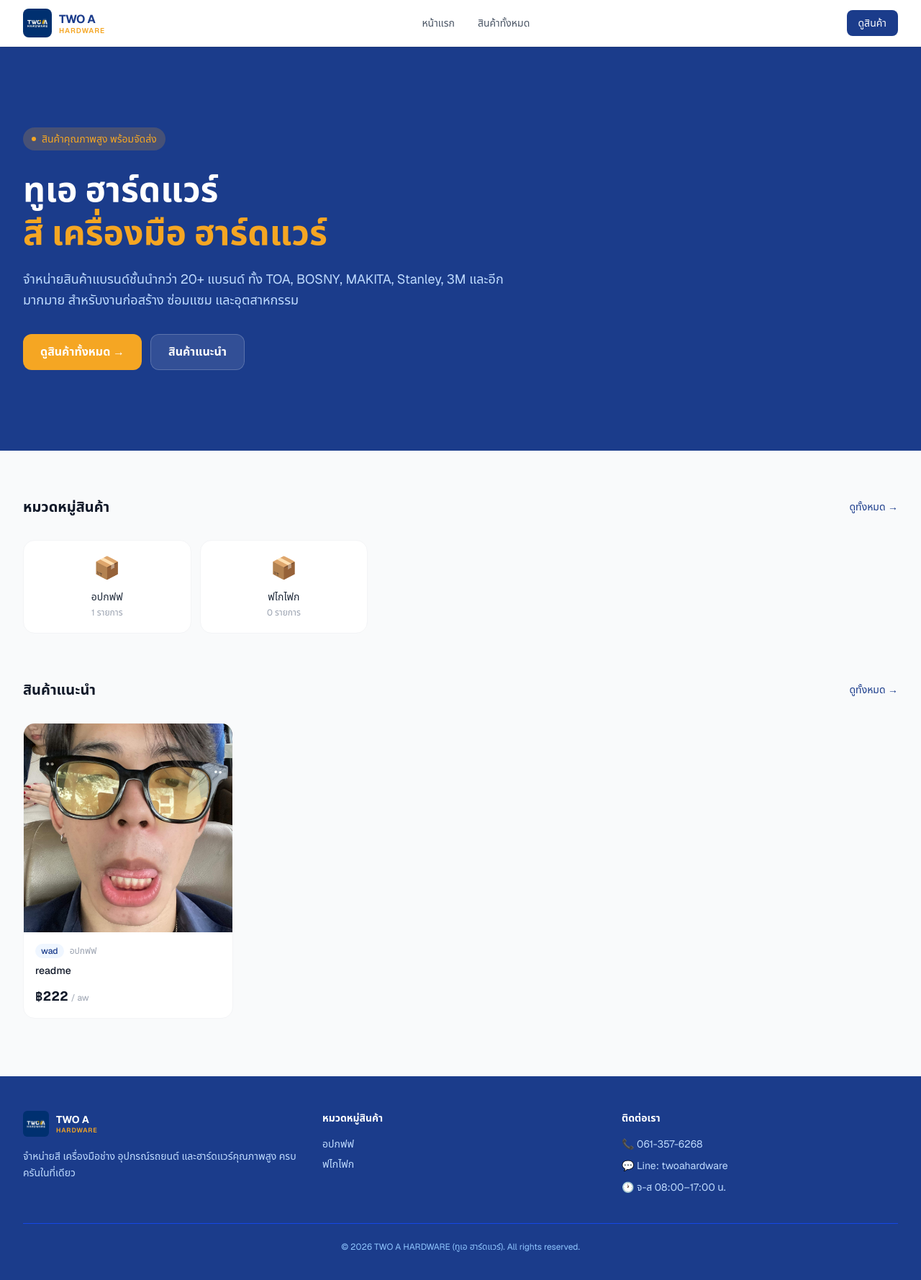
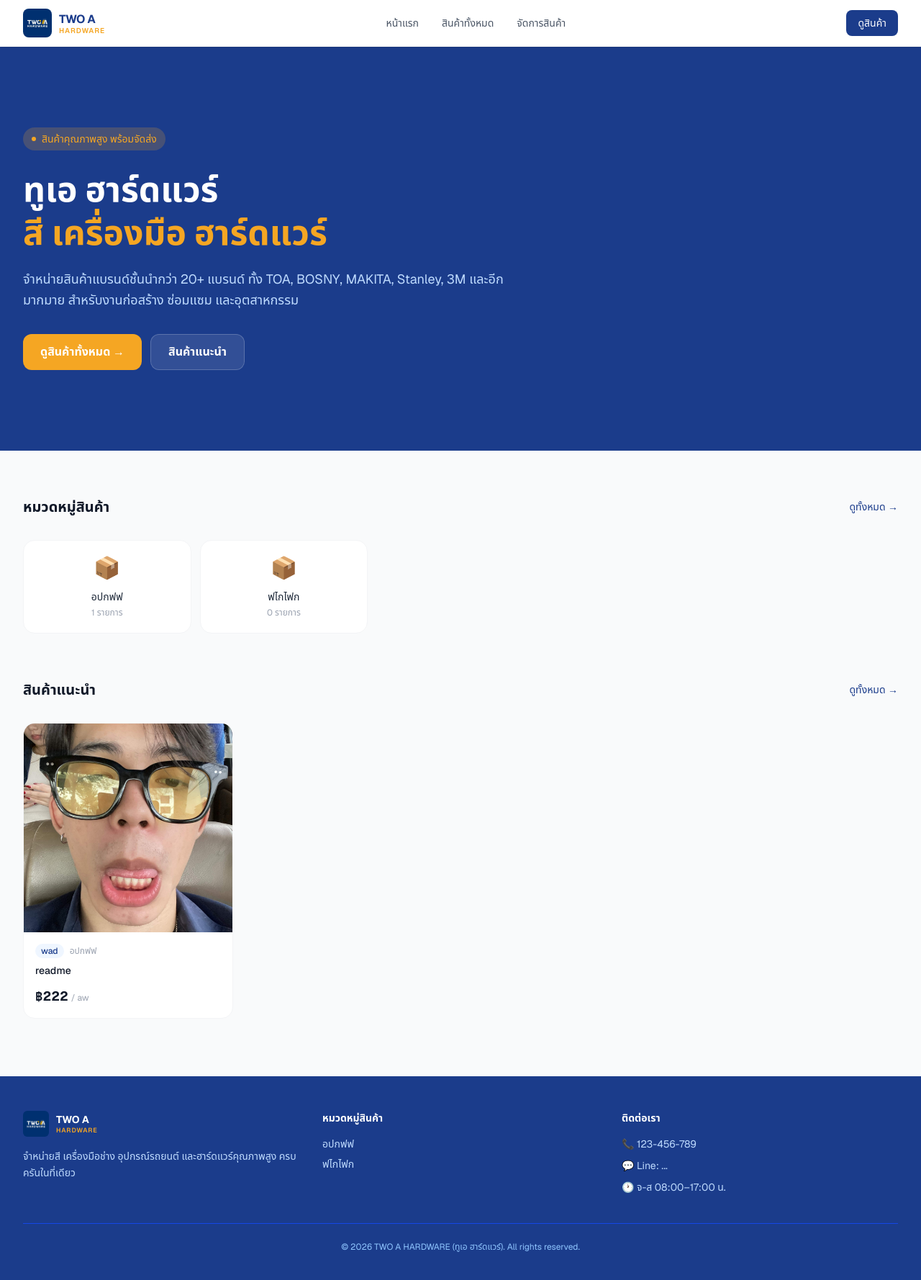
Before and after one commit to fasttalktalk/twoa-project, a Next.js app: page / in a window 1280 px wide. Shown: the top 1778 px of the page at 72% size. Built offline with nearby package versions, Linux system fonts and the light colour scheme.

Commit message:
little chagne

```diff
--- a/components/Footer.tsx
+++ b/components/Footer.tsx
@@ -45,8 +45,8 @@ export default function Footer() {
             <h3 className="text-white font-semibold mb-4 text-sm">ติดต่อเรา</h3>
             <ul className="space-y-2.5 text-sm">
               <li>
-                <a href="tel:0613576268" className="hover:text-white transition-colors flex items-center gap-2">
-                  📞 061-357-6268
+                <a href="tel:123-456-789" className="hover:text-white transition-colors flex items-center gap-2">
+                  📞 123-456-789
                 </a>
               </li>
               <li>
@@ -56,7 +56,7 @@ export default function Footer() {
                   rel="noopener noreferrer"
                   className="hover:text-white transition-colors flex items-center gap-2"
                 >
-                  💬 Line: twoahardware
+                  💬 Line: ...
                 </a>
               </li>
               <li className="flex items-center gap-2">🕐 จ-ส 08:00–17:00 น.</li>
--- a/components/Header.tsx
+++ b/components/Header.tsx
@@ -27,6 +27,9 @@ export default function Header() {
             <Link href="/products" className="text-sm text-gray-600 hover:text-[#1b3c8b] transition-colors font-medium">
               สินค้าทั้งหมด
             </Link>
+            <Link href="/admin" className="text-sm text-gray-600 hover:text-[#1b3c8b] transition-colors font-medium">
+              จัดการสินค้า
+            </Link>
           </nav>
 
           <Link
```
